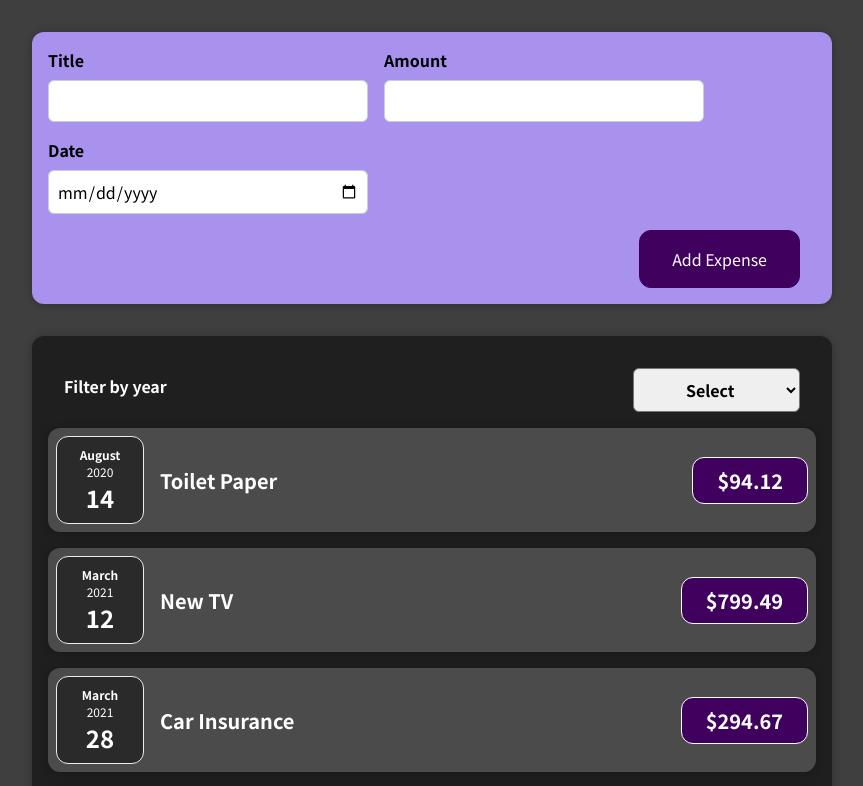
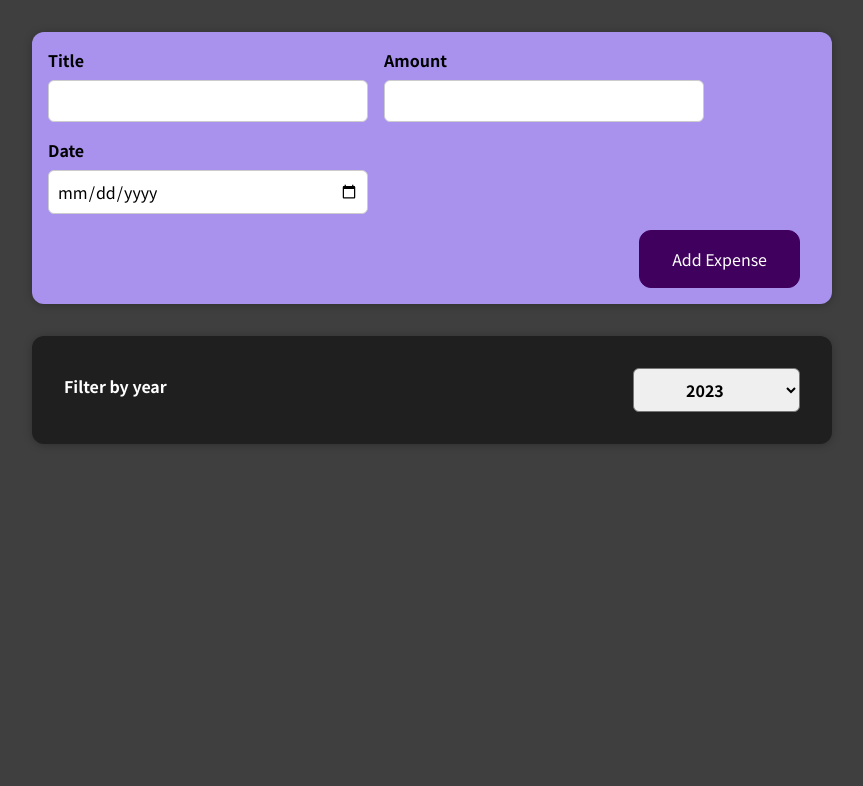
Before and after one commit to janith365/expense-tracker, a React (Create React App) app: page / in a window 1280 px wide. Shown: the top 786 px of the page, without its empty margins (208-1071 px from the left). Built offline with nearby package versions, Linux system fonts and the light colour scheme.

Commit message:
clean up filter - move it to the expenses.js

```diff
--- a/src/App.js
+++ b/src/App.js
@@ -7,24 +7,15 @@ export default function App() {
   const [expenses, setExpenses] = useState(defaultExpenses);
 
   const addExpense = (expense) => {
+    expense = { ...expense, date: new Date(expense.date + "T00:00") };
     setExpenses((prevExpenses) => [...prevExpenses, expense]);
     defaultExpenses.push(expense);
-  };
-
-  const filterExpenseHandler = (filterYear) => {
-    setExpenses(defaultExpenses);
-    if (filterYear !== "") {
-      const filteredExpenses = defaultExpenses.filter(
-        (expense) => expense.date.getFullYear().toString() === filterYear
-      );
-      setExpenses(filteredExpenses);
-    }
   };
 
   return (
     <div>
       <NewExpense addExpense={addExpense} />
-      <Expenses expenses={expenses} filterExpenseHandler={filterExpenseHandler} />
+      <Expenses expenses={expenses} />
     </div>
   );
 }
--- a/src/components/Expenses/Expenses.js
+++ b/src/components/Expenses/Expenses.js
@@ -1,13 +1,23 @@
+import { useState } from "react";
 import Card from "../UI/Card";
 import ExpenseItem from "./ExpenseItem";
 import "./Expenses.css";
 import ExpensesFilter from "./ExpensesFilter";
 
-export default function Expenses({ expenses, filterExpenseHandler }) {
+export default function Expenses({ expenses }) {
+  const [filterYear, setFilterYear] = useState("2023");
+
+  const filteredExpenses =
+    filterYear !== "" ? expenses.filter((expense) => expense.date.getFullYear().toString() === filterYear) : expenses;
+
+  const filterYearHandler = (e) => {
+    setFilterYear(e.target.value);
+  };
+
   return (
     <Card className="expenses">
-      <ExpensesFilter filterExpenseHandler={filterExpenseHandler} />
-      {expenses.map((expense, index) => (
+      <ExpensesFilter filterYearHandler={filterYearHandler} filterYear={filterYear} />
+      {filteredExpenses.map((expense, index) => (
         <ExpenseItem key={index} expense={expense} />
       ))}
     </Card>
--- a/src/components/Expenses/ExpensesFilter.js
+++ b/src/components/Expenses/ExpensesFilter.js
@@ -1,20 +1,11 @@
-import { useState } from "react";
 import "./ExpensesFilter.css";
 
-export default function ExpensesFilter({ filterExpenseHandler }) {
-  const [year, setYear] = useState("");
-
-  const changeHandler = (e) => {
-    const selectedYear = e.target.value;
-    setYear(selectedYear);
-    filterExpenseHandler(selectedYear);
-  };
-
+export default function ExpensesFilter({ filterYearHandler, filterYear }) {
   return (
     <div className="expenses-filter">
       <div className="expenses-filter__control">
         <label>Filter by year</label>
-        <select value={year} onChange={changeHandler}>
+        <select value={filterYear} onChange={filterYearHandler}>
           <option value="">Select</option>
           <option value="2023">2023</option>
           <option value="2022">2022</option>
--- a/src/components/NewExpense/ExpenseForm.js
+++ b/src/components/NewExpense/ExpenseForm.js
@@ -15,9 +15,8 @@ export default function ExpenseForm({ addExpense }) {
 
   const clickHandler = (e) => {
     e.preventDefault();
-    setExpense((prevExpense) => ({ ...prevExpense, date: new Date(expense.date + "T00:00") }));
     addExpense(expense);
-    setExpense({ title: "", amount: "", date: "" });
+    setExpense(() => ({ title: "", amount: "", date: "" }));
   };
 
   return (
```
